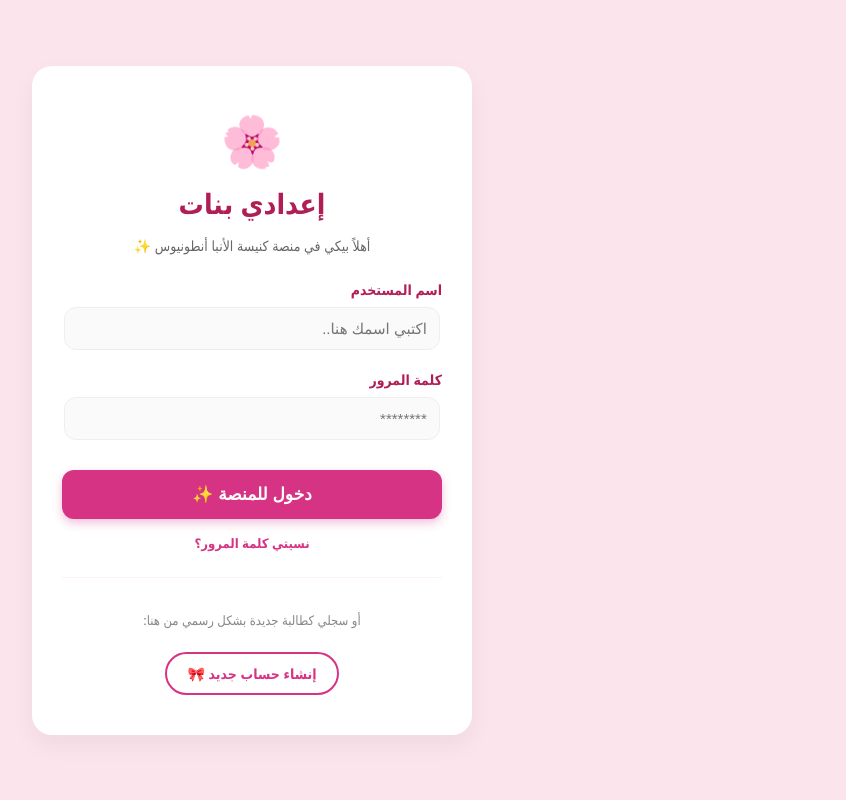
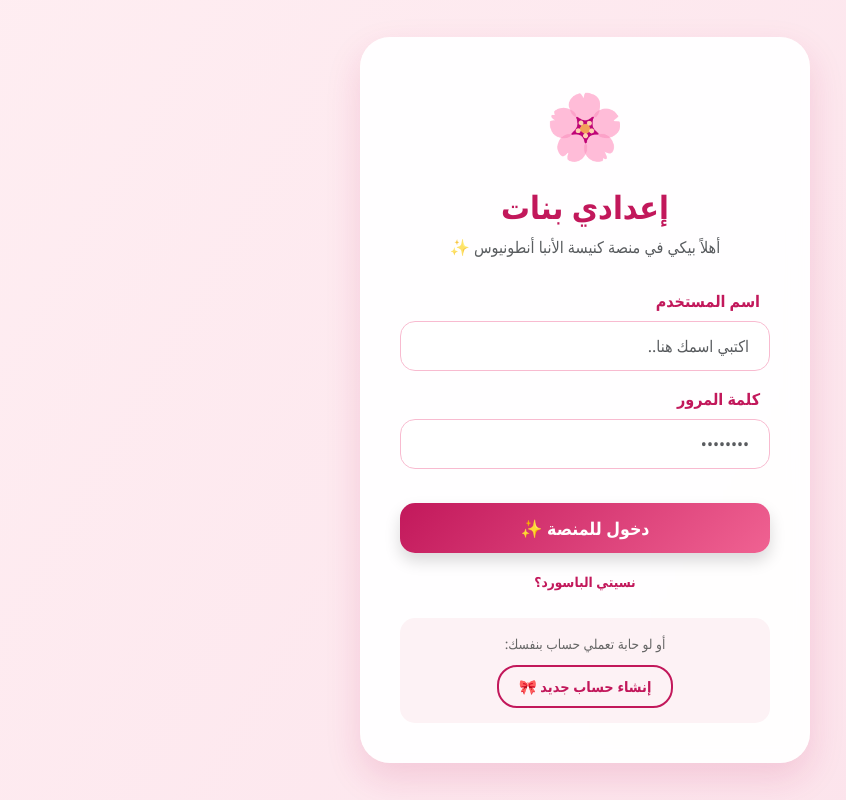
Before and after one commit to MakariousRafek/lms, a Django app: page /login/ in a window 1280 px wide. Shown: the whole page, without its empty margins (388-1234 px from the left). Run offline with Django 5.2, Linux system fonts and the light colour scheme.

Commit message:
UI update

```diff
--- a/course/templates/registration/login.html
+++ b/course/templates/registration/login.html
@@ -1,185 +1,159 @@
-<!DOCTYPE html>
-<html lang="ar" dir="rtl">
-<head>
-    <meta charset="UTF-8">
-    <meta name="viewport" content="width=device-width, initial-scale=1.0">
-    <title>إعدادي بنات - تسجيل الدخول</title>
+{% extends 'course/base.html' %}
+
+{% block title %}تسجيل الدخول - إعدادي بنات{% endblock %}
+
+{% block content %}
+<link rel="stylesheet" href="https://cdnjs.cloudflare.com/ajax/libs/font-awesome/6.0.0/css/all.min.css">
+
 <style>
-        /* التنسيق الأصلي اللي إنت عملته يا ميكاريوس */
     body {
-            background-color: #fce4ec;
-            font-family: 'Segoe UI', Tahoma, Geneva, Verdana, sans-serif;
+        background: linear-gradient(120deg, #fff0f3 0%, #fce4ec 100%);
+        min-height: 100vh;
         display: flex;
+        align-items: center;
         justify-content: center;
-            align-items: center;
-            height: 100vh;
         margin: 0;
     }
+    .login-card {
+        border-radius: 30px;
+        border: none;
+        background: rgba(255, 255, 255, 0.95);
+        backdrop-filter: blur(10px);
+        box-shadow: 0 15px 35px rgba(194, 24, 91, 0.15);
+        padding: 40px;
+        width: 100%;
+        max-width: 450px;
+        animation: fadeIn 0.8s ease-in-out;
+    }
+    @keyframes fadeIn {
+        from { opacity: 0; transform: translateY(20px); }
+        to { opacity: 1; transform: translateY(0); }
+    }
+    .login-header { text-align: center; margin-bottom: 30px; }
+    .login-header h2 { color: #c2185b; font-weight: bold; margin-top: 15px; }
 
-        .login-box {
-            background: white;
-            padding: 40px 30px;
-            border-radius: 20px;
-            box-shadow: 0 10px 25px rgba(0,0,0,0.05);
-            width: 380px;
-            text-align: center;
+    .form-control {
+        border-radius: 15px;
+        padding: 12px 20px;
+        border: 1px solid #f8bbd0;
+        margin-bottom: 5px;
+        text-align: right;
+    }
+    .form-control:focus {
+        border-color: #c2185b;
+        box-shadow: 0 0 0 0.25rem rgba(194, 24, 91, 0.1);
+    }
+    .btn-login {
+        background: linear-gradient(135deg, #c2185b 0%, #f06292 100%);
+        color: white;
+        border: none;
+        border-radius: 15px;
+        padding: 12px;
+        width: 100%;
+        font-weight: bold;
+        font-size: 1.1rem;
+        transition: 0.3s;
+        margin-top: 10px;
+    }
+    .btn-login:hover {
+        transform: translateY(-3px);
+        box-shadow: 0 8px 20px rgba(194, 24, 91, 0.3);
+        color: white;
     }
 
-        .flower-icon {
-            font-size: 50px;
-            color: #d63384;
-            margin-bottom: 10px;
-        }
-
-        h2 {
-            color: #b01e56;
-            margin: 5px 0;
-            font-size: 28px;
-        }
-
-        .subtitle {
-            color: #666;
-            font-size: 14px;
-            margin-bottom: 25px;
-        }
-
-        .pink-note {
-            background-color: #fdf2f5;
-            color: #d63384;
-            padding: 12px;
-            border-radius: 12px;
-            font-size: 13px;
-            margin-bottom: 20px;
-            line-height: 1.6;
-        }
-
-        .input-label {
-            display: block;
-            text-align: right;
-            font-weight: bold;
-            color: #b01e56;
-            margin-bottom: 8px;
-            font-size: 14px;
-        }
-
-        .input-group {
-            margin-bottom: 20px;
-        }
-
-        input {
-            width: 92%;
-            padding: 12px;
-            border: 1px solid #eee;
-            border-radius: 12px;
-            background-color: #fafafa;
-            outline: none;
-            font-size: 15px;
-            transition: 0.3s;
-            text-align: right;
-        }
-
-        input:focus {
-            border-color: #f8bbd0;
-            background-color: #fff;
-        }
-
-        .btn-login {
-            width: 100%;
-            padding: 14px;
-            background-color: #d63384;
-            color: white;
-            border: none;
-            border-radius: 12px;
-            cursor: pointer;
-            font-size: 17px;
-            font-weight: bold;
-            box-shadow: 0 4px 10px rgba(214, 51, 132, 0.3);
-            margin-top: 10px;
-        }
-
-        .btn-login:hover {
-            background-color: #c2185b;
-        }
-
-        .signup-container {
-            margin-top: 25px;
-            padding-top: 20px;
-            border-top: 1px solid #fdf2f5;
-        }
-
-        .btn-signup {
-            display: inline-block;
-            margin-top: 10px;
-            padding: 10px 20px;
-            color: #d63384;
-            text-decoration: none;
-            border: 2px solid #d63384;
-            border-radius: 25px;
-            font-weight: bold;
-            font-size: 14px;
-            transition: 0.3s;
-        }
-
-        .btn-signup:hover {
-            background-color: #fdf2f5;
-        }
-
-        /* ستايل الـ Popup الـ Minimal */
+    /* ستايل الـ Popup والواتساب */
     .modal-overlay {
         display: none;
         position: fixed;
         top: 0; left: 0; width: 100%; height: 100%;
-            background: rgba(0, 0, 0, 0.4);
+        background: rgba(0, 0, 0, 0.5);
         z-index: 1000;
         justify-content: center; align-items: center;
     }
     .modal-box {
-            background: white; padding: 30px; border-radius: 20px;
-            width: 300px; text-align: center;
+        background: white; padding: 30px; border-radius: 25px;
+        width: 320px; text-align: center;
+        box-shadow: 0 15px 35px rgba(0,0,0,0.2);
     }
+    .btn-whatsapp {
+        display: inline-flex; align-items: center; justify-content: center;
+        background-color: #25d366; color: white; text-decoration: none;
+        padding: 12px 25px; border-radius: 50px; font-weight: bold;
+        margin-top: 15px; transition: 0.3s; gap: 10px;
+    }
+    .btn-whatsapp:hover { background-color: #128c7e; transform: translateY(-2px); color: white; }
+
+    .footer-text {
+        text-align: center;
+        margin-top: 25px;
+        color: #880e4f;
+        font-size: 0.9rem;
+        padding: 15px;
+        background: #fdf2f5;
+        border-radius: 15px;
+        line-height: 1.6;
+    }
+    .btn-signup-outline {
+        color: #c2185b; text-decoration: none; font-weight: bold;
+        border: 2px solid #c2185b; padding: 8px 20px;
+        border-radius: 20px; display: inline-block; transition: 0.3s;
+    }
+    .btn-signup-outline:hover { background-color: #c2185b; color: white; }
 </style>
-</head>
-<body>
 
-    <div class="login-box">
-        <div class="flower-icon">🌸</div>
+<div class="login-card">
+    <div class="login-header">
+        <div style="font-size: 4rem;">🌸</div>
         <h2>إعدادي بنات</h2>
-        <p class="subtitle">أهلاً بيكي في منصة كنيسة الأنبا أنطونيوس ✨</p>
-
-
-        <form method="post">
-            {% csrf_token %}
-            <div class="input-group">
-                <label class="input-label">اسم المستخدم</label>
-                <input type="text" name="username" placeholder="اكتبي اسمك هنا.." required>
+        <p class="text-muted">أهلاً بيكي في منصة كنيسة الأنبا أنطونيوس ✨</p>
     </div>
 
-            <div class="input-group">
-                <label class="input-label">كلمة المرور</label>
-                <input type="password" name="password" placeholder="********" required>
+    <form method="POST" action="{% url 'login' %}">
+        {% csrf_token %}
+
+        {% if error %}
+        <div class="alert alert-danger text-center shadow-sm mb-4"
+             style="border-radius: 15px; border: none; background-color: #ffebee; color: #c62828; font-size: 0.9rem;">
+            {{ error }}
+        </div>
+        {% endif %}
+
+        <div class="mb-3">
+            <label class="form-label fw-bold" style="color: #c2185b; display: block; text-align: right; margin-right: 10px;">اسم المستخدم</label>
+            <input type="text" name="username" class="form-control" placeholder="اكتبي اسمك هنا.." required>
         </div>
 
-            <button type="submit" class="btn-login">دخول للمنصة ✨</button>
+        <div class="mb-4">
+            <label class="form-label fw-bold" style="color: #c2185b; display: block; text-align: right; margin-right: 10px;">كلمة المرور</label>
+            <input type="password" name="password" class="form-control" placeholder="••••••••" required>
+        </div>
+
+        <button type="submit" class="btn btn-login shadow">دخول للمنصة ✨</button>
     </form>
 
-        <a href="#" onclick="showPopup()" style="display: block; margin-top: 15px; color: #d63384; font-size: 13px; text-decoration: none; font-weight: bold;">
-            نسيتي كلمة المرور؟
+    <div class="text-center mt-3">
+        <a href="#" onclick="showPopup()" style="color: #c2185b; font-size: 0.85rem; text-decoration: none; font-weight: bold;">
+            نسيتي الباسورد؟
         </a>
+    </div>
 
-        <div class="signup-container">
-            <p style="font-size: 13px; color: #888;">أو سجلي كطالبة جديدة بشكل رسمي من هنا:</p>
-            <a href="{% url 'signup' %}" class="btn-signup">إنشاء حساب جديد 🎀</a>
+    <div class="footer-text">
+        <p style="font-size: 0.85rem; color: #666; margin-bottom: 10px;">أو لو حابة تعملي حساب بنفسك:</p>
+        <a href="{% url 'signup' %}" class="btn-signup-outline">إنشاء حساب جديد 🎀</a>
     </div>
 </div>
 
 <div id="popupOverlay" class="modal-overlay" onclick="hidePopup()">
-        <div class="whatsapp-container" style="margin-top: 20px;">
-    <p style="font-size: 13px; color: #888; margin-bottom: 5px;">نسيتي كلمة المرور؟ تواصل مع تاسوني رارا</p>
+    <div class="modal-box" onclick="event.stopPropagation()">
+        <div style="font-size: 40px; margin-bottom: 10px;">🧐</div>
+        <h4 style="color: #c2185b; font-weight: bold;">نسيتي الباسورد؟</h4>
+        <p style="font-size: 14px; color: #666;">اتواصلي مع تاسوني رارا ✨</p>
+
         <a href="https://wa.me/201287814422?text=ازيك%20يا%20تاسوني..%20أنا%20نسيت%20الباسورد%20بتاعتي"
-       target="_blank"
-       class="btn-whatsapp">
-        <i class="fab fa-whatsapp"></i>
+           target="_blank" class="btn-whatsapp">
+            <i class="fab fa-whatsapp" style="font-size: 20px;"></i> كلمي تاسوني رارا
         </a>
+        <p style="margin-top: 15px; font-size: 12px; color: #aaa; cursor: pointer;" onclick="hidePopup()">إغلاق</p>
     </div>
 </div>
 
@@ -187,6 +161,4 @@
     function showPopup() { document.getElementById('popupOverlay').style.display = 'flex'; }
     function hidePopup() { document.getElementById('popupOverlay').style.display = 'none'; }
 </script>
-
-</body>
-</html>
+{% endblock %}
--- a/course/views.py
+++ b/course/views.py
@@ -293,3 +293,6 @@ def student_dashboard(request):
 def lesson_detail(request, lesson_id):
     lesson = get_object_or_404(Lesson, id=lesson_id)
     return render(request, 'course/lesson_detail.html', {'lesson': lesson})
+def dashboard_view(request):
+    # ده الفيو اللي هيعرض صفحة الجليتر المبهرة
+    return render(request, 'course/dashboard.html')
--- a/lms_project/urls.py
+++ b/lms_project/urls.py
@@ -1,6 +1,5 @@
 from django.contrib import admin
 from django.urls import path, include
-from django.views.generic import RedirectView
 from django.contrib.auth.views import LogoutView
 from course.views import (
     custom_login_view,
@@ -14,38 +13,39 @@ from course.views import (
     add_lesson,
     edit_lesson,
     add_custom_user,
-    delete_user
+    delete_user,
+    dashboard_view  # تأكد من استيراد الفيو الجديد بتاع الداشبورد المبهرة
 )
 
 urlpatterns = [
-    # التعديل هنا: أضفنا السلاش '/' قبل كلمة login لضمان التحويل الصحيح
-    path('', RedirectView.as_view(url='/login/'), name='go-to-login'),
+    # 1. الصفحة الرئيسية (الداشبورد المبهرة اللي فيها الجليتر)
+    path('', dashboard_view, name='home'),
 
     path('admin/', admin.site.urls),
 
-    # روابط اللغة (اختياري لو فعلتها في الـ settings)
+    # روابط اللغة
     path('i18n/', include('django.conf.urls.i18n')),
 
-    # روابط الدخول والتسجيل
+    # 2. روابط الدخول والتسجيل
     path('login/', custom_login_view, name='login'),
     path('signup/', signup_view, name='signup'),
     path('home-redirect/', home_redirect, name='home_redirect'),
 
-    # لوحة التحكم
+    # 3. لوحات التحكم (بعد الدخول)
     path('dashboard/', custom_admin_dashboard, name='dashboard'),
     path('student/', student_dashboard, name='student_dashboard'),
 
-    # روابط الدروس والاختبارات
+    # 4. روابط الدروس والاختبارات
     path('lesson/<int:lesson_id>/', lesson_detail, name='lesson_detail'),
     path('lesson/<int:lesson_id>/quiz/', lesson_quiz, name='lesson_quiz'),
 
-    # إدارة المحتوى
+    # 5. إدارة المحتوى والمستخدمين
     path('dashboard/add-lesson/', add_lesson, name='add_lesson'),
     path('dashboard/edit-lesson/<int:lesson_id>/', edit_lesson, name='edit_lesson'),
     path('dashboard/add-user/', add_custom_user, name='add_custom_user'),
     path('dashboard/delete-user/<int:user_id>/', delete_user, name='delete_user'),
     path('grade-essays/<int:progress_id>/', grade_essays, name='grade_essays'),
 
-    # رابط الخروج
-    path('logout/', LogoutView.as_view(next_page='login'), name='logout'),
+    # 6. رابط الخروج
+    path('logout/', LogoutView.as_view(next_page='home'), name='logout'),
 ]
```
Also changed, not shown: course/templates/course/dashboard.html (added, +178 -0 lines). Lines whose indentation alone changed are shown as unchanged.
